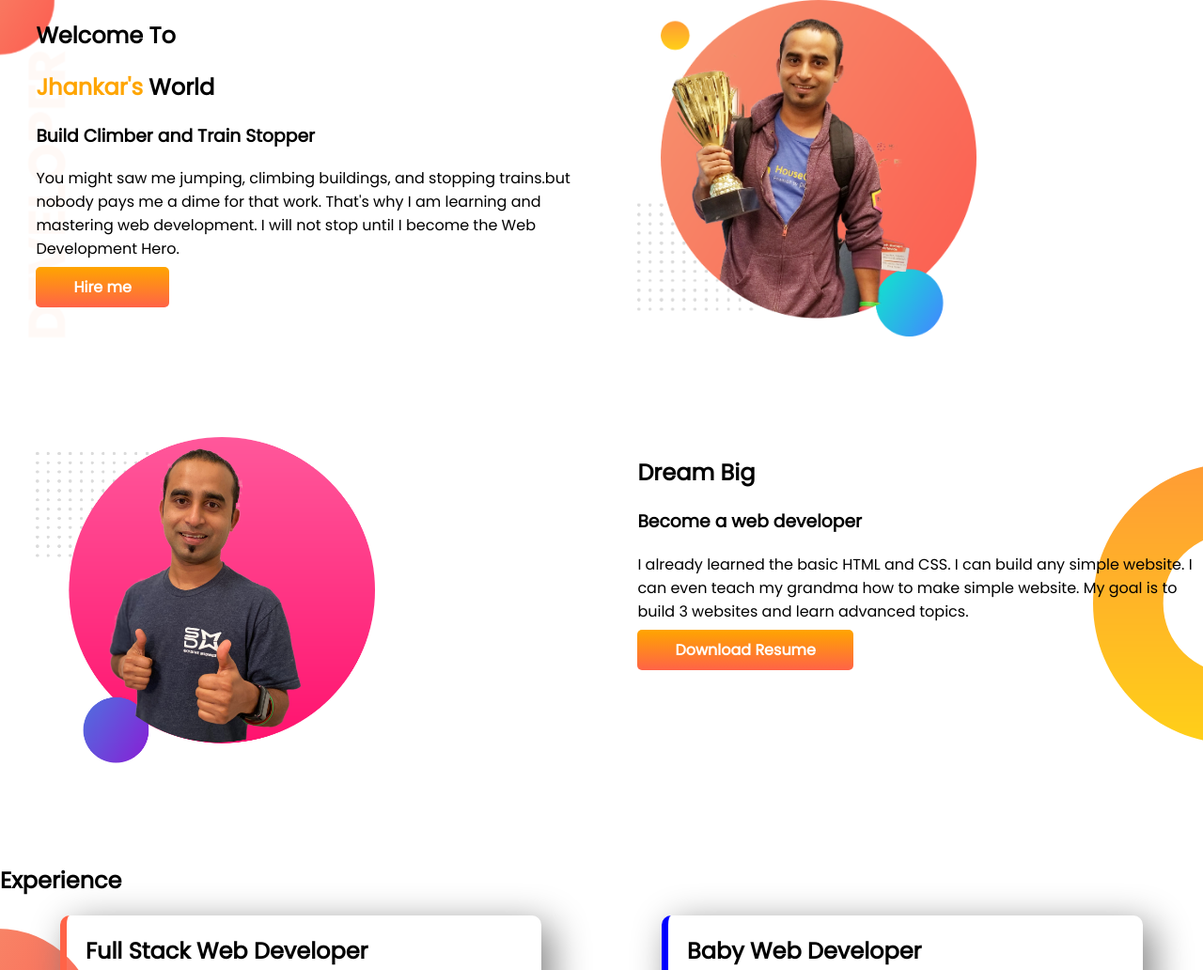
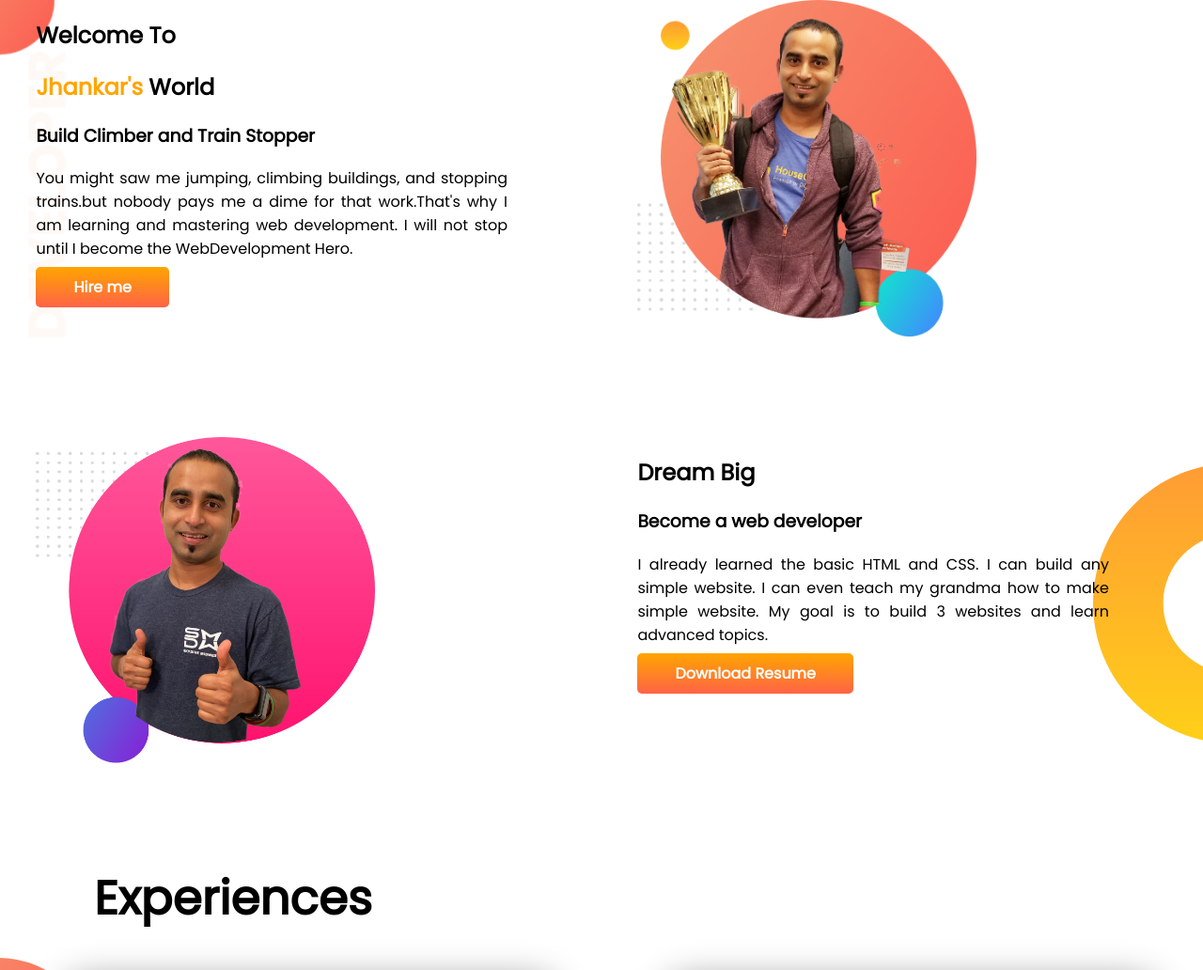
Before and after one commit to Abdurrahmanewu/developer-portfolio, a plain HTML site: page index.html in a window 1280 px wide. Shown: the top 1032 px of the page at 94% size. Drawn offline with Linux system fonts and the light colour scheme.

Commit message:
Finally done

```diff
--- a/index.html
+++ b/index.html
@@ -19,11 +19,10 @@
             <h1>Welcome To</h1>
             <h1><span class="orange">Jhankar's</span> World</h1>
             <h3>Build Climber and Train Stopper</h3>
-            <p>You might saw me jumping, climbing buildings, and stopping trains.but nobody pays me a dime for that
-                work.
-                That's why I am learning and mastering web development. I will not stop until I become the Web
-                Development
-                Hero.</p>
+            <p id="align-p1">You might saw me jumping, climbing buildings, and stopping trains.but nobody pays me a dime
+                for that
+                work.That's why I am learning and mastering web development. I will not stop until I become the
+                WebDevelopment Hero.</p>
             <a class="button" target="_blank" href="https://www.linkedin.com/company/programminghero/">Hire me</a>
         </div>
         <div class="half-width"><img src="images/jhankar.png" alt="">
@@ -36,14 +35,14 @@
         <div class="half-width">
             <h1>Dream Big</h1>
             <h3>Become a web developer</h3>
-            <p>I already learned the basic HTML and CSS. I can build any simple website. I can even teach my grandma
-                how
+            <p id="align-p2">I already learned the basic HTML and CSS. I can build any simple website. I can even teach
+                my grandma how
                 to make simple website. My goal is to build 3 websites and learn advanced topics.</p>
             <a class="button" target="_blank" href="">Download Resume</a>
         </div>
     </section>
     <section class="experience">
-        <h1>Experience</h1>
+        <h1 id="move-side">Experiences</h1>
         <div class="flexible-container">
             <div id="full-stack-developer" class="experience-itme">
                 <h1>Full Stack Web Developer</h1>
--- a/style.css
+++ b/style.css
@@ -68,3 +68,18 @@ body {
 footer p {
     text-align: center;
 }
+
+#move-side {
+    margin-left: 100px;
+    font-size: 50px;
+}
+
+#align-p1 {
+    text-align: justify;
+    padding-right: 100px;
+}
+
+#align-p2 {
+    text-align: justify;
+    padding-right: 100px;
+}
```
